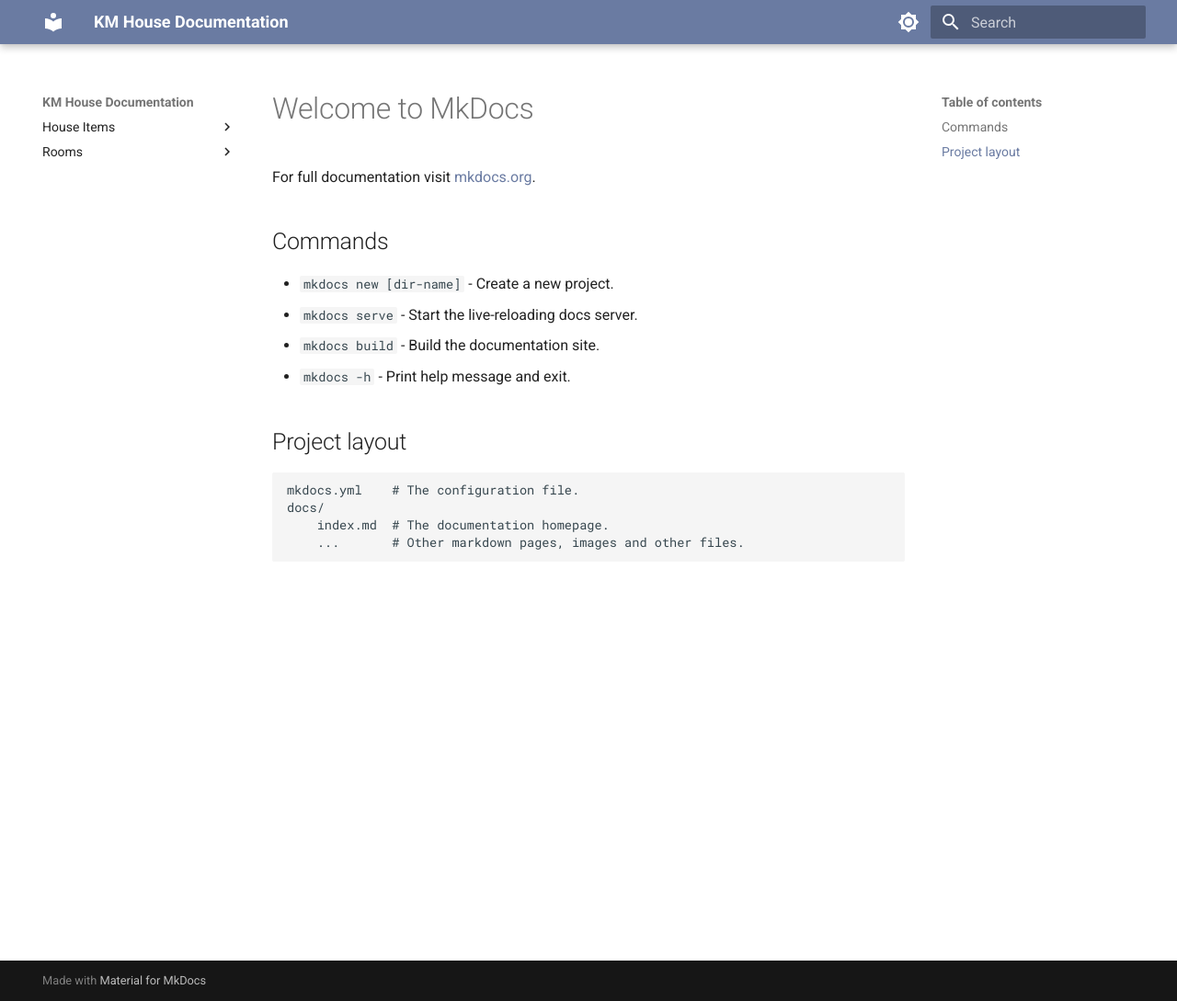
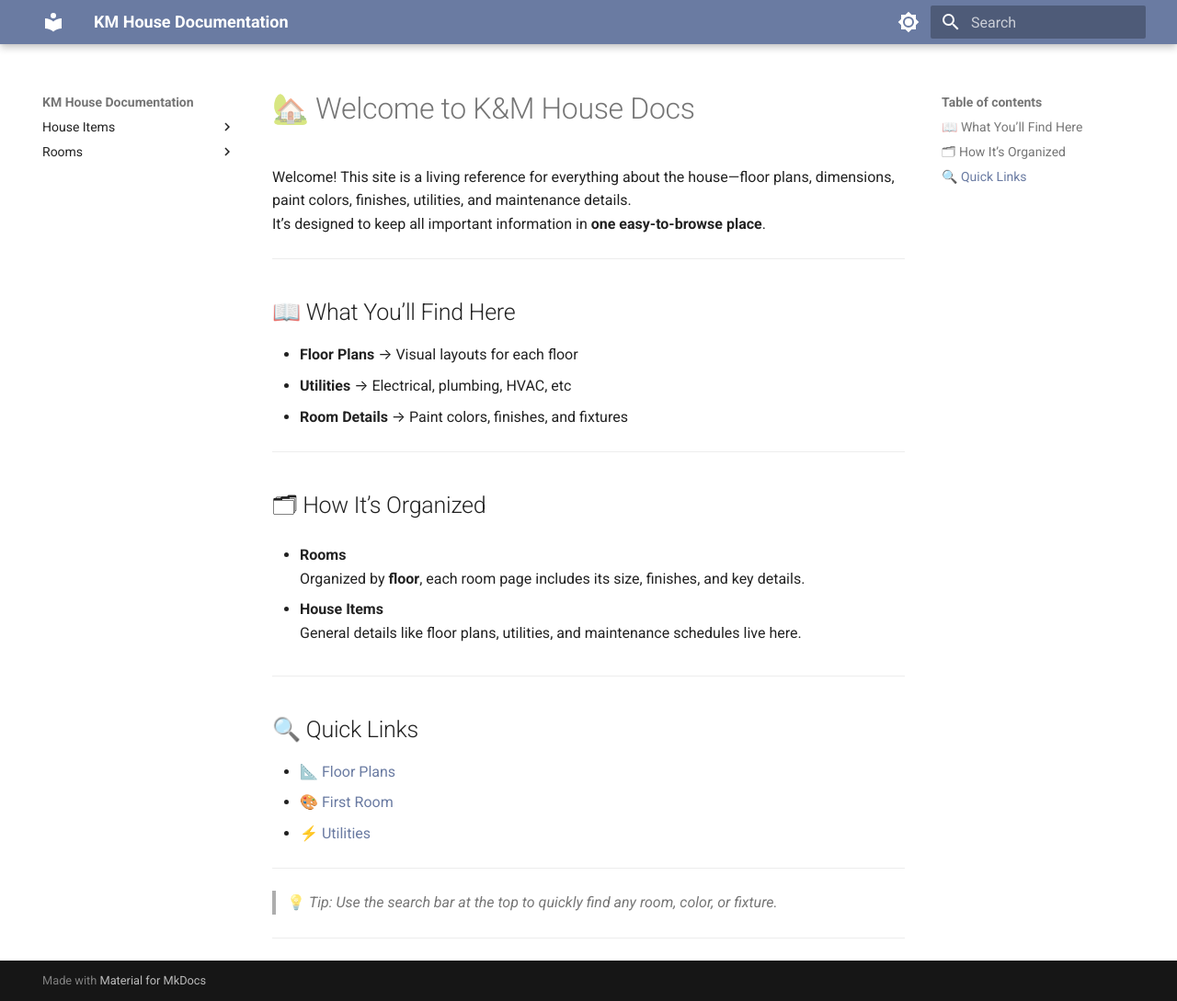
Before and after one commit to mbennett-bsh/household-docs, an MkDocs documentation site: the page built from docs/index.md, in a window 1280 px wide and 1089 px high. Shown: the whole window at 92% size. Built offline with MkDocs 1.6.1 and Material for MkDocs 9.7.7, drawn with Linux system fonts in a browser that asks for light colours.

Commit message:
More content

```diff
--- a/docs/index.md
+++ b/docs/index.md
@@ -1,17 +1,36 @@
-# Welcome to MkDocs
+# 🏡 Welcome to K&M House Docs
 
-For full documentation visit [mkdocs.org](https://www.mkdocs.org).
+Welcome! This site is a living reference for everything about the house—floor plans, dimensions, paint colors, finishes, utilities, and maintenance details.
+It’s designed to keep all important information in **one easy-to-browse place**.
 
-## Commands
+---
 
-* `mkdocs new [dir-name]` - Create a new project.
-* `mkdocs serve` - Start the live-reloading docs server.
-* `mkdocs build` - Build the documentation site.
-* `mkdocs -h` - Print help message and exit.
+## 📖 What You’ll Find Here
 
-## Project layout
+- **Floor Plans** → Visual layouts for each floor
+- **Utilities** → Electrical, plumbing, HVAC, etc
+- **Room Details** → Paint colors, finishes, and fixtures
 
-    mkdocs.yml    # The configuration file.
-    docs/
-        index.md  # The documentation homepage.
-        ...       # Other markdown pages, images and other files.
+---
+
+## 🗂 How It’s Organized
+
+- **Rooms**
+  Organized by **floor**, each room page includes its size, finishes, and key details.
+
+- **House Items**
+  General details like floor plans, utilities, and maintenance schedules live here.
+
+---
+
+## 🔍 Quick Links
+
+- [📐 Floor Plans](house-items/floor-plans.md)
+- [🎨 First Room](rooms/ground-floor/mudroom.md)
+- [⚡ Utilities](house-items/utilities.md)
+
+---
+
+> 💡 *Tip: Use the search bar at the top to quickly find any room, color, or fixture.*
+
+---
--- a/mkdocs.yml
+++ b/mkdocs.yml
@@ -66,5 +66,8 @@ markdown_extensions:
   - toc:
       permalink: true
       toc_depth: 3
+  - pymdownx.emoji:
+      emoji_index: !!python/name:material.extensions.emoji.twemoji
+      emoji_generator: !!python/name:material.extensions.emoji.to_svg
 plugins:
   - search
```
Also changed, not shown: docs/house-items/floor-plans.md (+7 -0 lines), docs/house-items/utilities.md (+16 -0 lines), docs/rooms/ground-floor/front-office.md (added, +24 -0 lines), docs/rooms/ground-floor/hallway.md (added, +21 -0 lines), docs/rooms/ground-floor/mudroom.md (added, +25 -0 lines), docs/localAssets/downstairs.png (added), docs/localAssets/upstairs.png (added).
